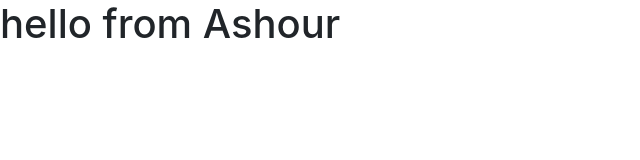
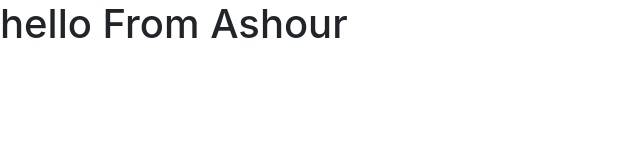
Before and after one commit to MohamedAshourEid/start-point, a plain HTML site: page index.html in a window 1280 px wide. Shown: the whole page, without its empty margins (0-640 px from the left). Drawn offline with Linux system fonts and the light colour scheme.

Commit message:
edit header

```diff
--- a/index.html
+++ b/index.html
@@ -6,7 +6,7 @@
     <body>
 
 
-        <h1>hello from Ashour</h1>
+        <h1>hello From Ashour</h1>
 
 
         <script src="js/main.js"></script>
```
